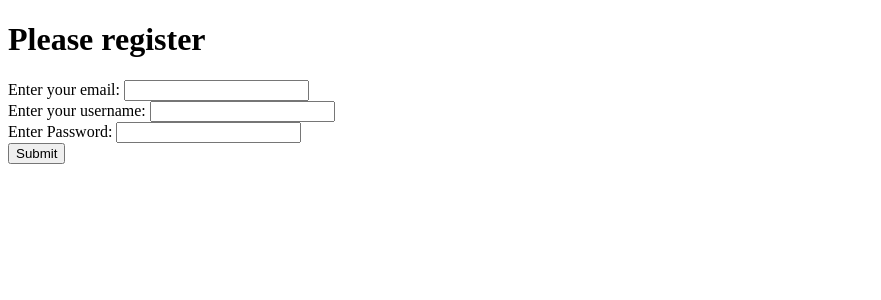
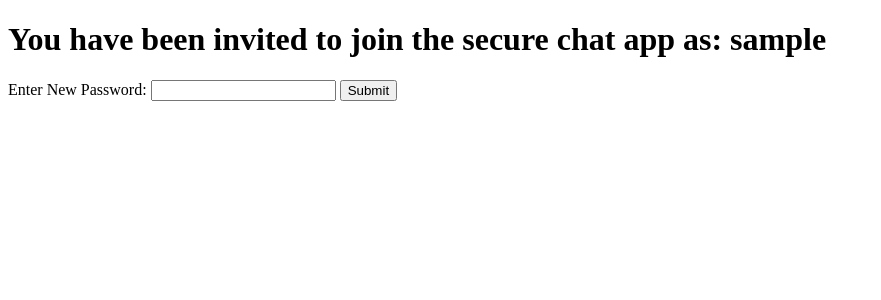
Before and after one commit to Malazalan/Team20-SecureChatApp, a Flask app: template Client/templates/register.html in a window 1280 px wide. Shown: the top 300 px of the page, without its empty margins (0-881 px from the left). Run offline with Flask 3, Linux system fonts and the light colour scheme; the template is opened without the code that fills it: most values are stand-ins (such as "Sample title", 1, 10 or a date in 2020).

Commit message:
Implemented a new registering system where a user is given a link with a username and unique inviteID (to be implemented), and chose a password

```diff
--- a/Client/App.py
+++ b/Client/App.py
@@ -20,7 +20,7 @@ from SocketComms import * # should maybe be changed but * works for now
 app = Flask(__name__)
 socketio = SocketIO(app)
 
-app.secret_key = "very_secret_key"
+app.secret_key = "very_secret_key" # TODO: this
 
 login_manager = LoginManager()
 login_manager.init_app(app)
@@ -59,27 +59,30 @@ def login_function():
                     return redirect(url_for('home_page'))
     return redirect(url_for('login_page')) # TODO: add failure message?
 
-@app.route('/register')
-def register_page():
+@app.route('/register/<target_user>/<invite_id>')
+def register_page(target_user, invite_id):
     if current_user.is_authenticated:
          logout_user()
-    return render_template('register.html')
+    invite = Database.get_invite(target_user)
+    if invite and invite['invite_id']==invite_id and not get_user(invite['_id']):
+        return render_template('register.html', username = target_user)
+    return redirect(url_for('login_page')) #TODO: need error handling telling the user it was an invalid invite?
 
 @app.route('/register_submit', methods = ['GET', 'POST'])
 def register_function():
     if request.method == 'POST':
-        email = request.form.get('email') # the email doesn't have to be unique as is ¯\_(ツ)_/¯
-        username = request.form.get('username')
         password = request.form.get('password')
-        if username and password and email:
+        username = request.headers.get('Referer').split('/')[-2]
+        email = "bleh@gmail.com"
+        user = get_user(username)
+        if user is None:
+            Database.write_user(username, email, password)
+            Database.remove_invite(username) #TODO: could add error handling here in vase the function returns false
             user = get_user(username)
-            if user is None:  # No alerts if user is using username that already exists
-                Database.write_user(username, email, password)
-                user = get_user(username)
-                if user is not None:
-                    login_user(user)
-                    return redirect(url_for('home_page'))
-    return redirect(url_for('register_page'))
+            if user is not None:
+                login_user(user)
+                return redirect(url_for('home_page'))
+    return redirect(url_for('register_page')) #TODO: add error handling for if user is not none and this happens
 
 @app.route('/logout')
 @login_required
@@ -96,12 +99,17 @@ def handle_join_room_event(data):
     app.logger.info(f"{data['username']} has opened a chat with {data['target']} ")
 
 @socketio.on('message_sent')
-def handle_join_room_event(data):
+def handle_message_sent(data):
     app.logger.info(f"{data['username']} has sent {data['message']} to {data['target']}")
 
-    #SocketComms.py stuff
-    writeThread = threading.Thread(target=prepare_message, args=("Alice", "Bob", f"{data['message']}", "", ""))
-    writeThread.start()
+    try:
+        #SocketComms.py stuff
+        #the line below is here just as a test to see if the lines below that will fail the try
+        prepare_message("Alice", "Bob", f"{data['message']}", "", "")
+        writeThread = threading.Thread(target=prepare_message, args=("Alice", "Bob", f"{data['message']}", "", ""))
+        writeThread.start()
+    except:
+        print("Server stuff not working")
 
     socketio.emit('recieve_message', data, room=request.sid)
 
--- a/Client/Requirements.txt
+++ b/Client/Requirements.txt
@@ -2,3 +2,4 @@ Flask==3.0.2
 cryptography==37.0.2
 pymongo==4.6.2
 Flask-Login==0.6.3
+flask-socketio==5.3.6
--- a/Client/templates/register.html
+++ b/Client/templates/register.html
@@ -4,18 +4,9 @@
 <title>Log In</title>
 </head>
 <body>
-    <h1>Please register</h1>
+    <h1>You have been invited to join the secure chat app as: {{username}}</h1>
     <form method = "POST" action="/register_submit">
-        <div>
-            <label>Enter your email:</label>
-            <input type="text" name="email">
-        </div>
-        <div>
-            <label>Enter your username:</label>
-            <input type="text" name="username">
-        </div>
-        <div>
-            <label>Enter Password:</label>
+            <label>Enter New Password:</label>
             <input type="text" name="password">
         </div>
         <button type="submit">Submit</button>
```
Also changed, not shown: Client/AddUser.py (+10 -0 lines), Client/Database.py (+25 -0 lines).
